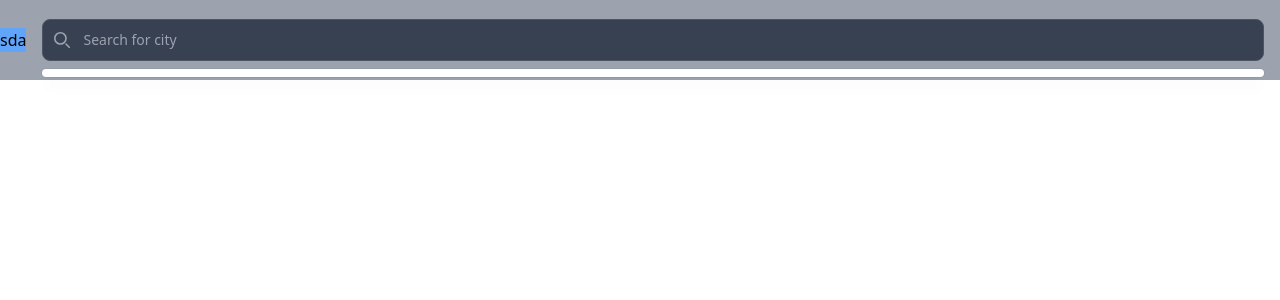
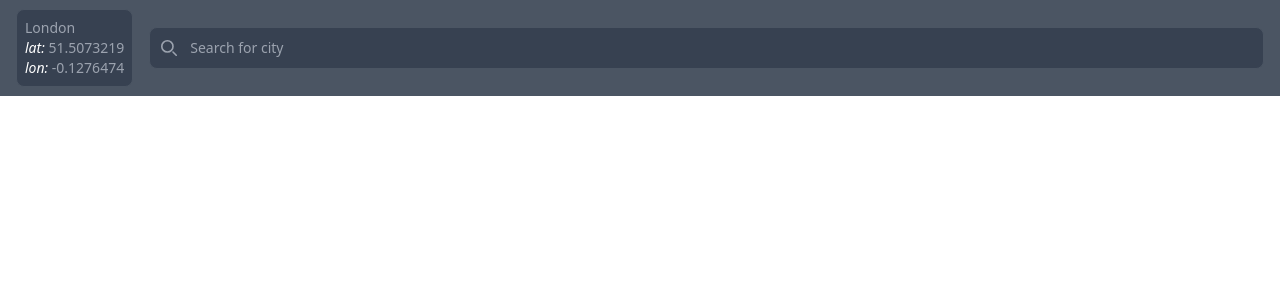
Before and after one commit to sikoramodra/vue-weather-app, a Vue app: page / in a window 1280 px wide. Shown: the top 300 px of the page. Built offline with nearby package versions, Linux system fonts and the light colour scheme.

Commit message:
feat: connected searchbar to location card

```diff
--- a/src/App.vue
+++ b/src/App.vue
@@ -1,14 +1,27 @@
 <script setup>
 import LocationCard from '@/components/LocationCard.vue';
 import SearchBar from '@/components/SearchBar.vue';
-import { ref } from 'vue';
+import { reactive, ref } from 'vue';
 
 const q = ref();
+const city = reactive({
+  name: 'London',
+  lat: 51.5073219,
+  lon: -0.1276474,
+});
+
+const updateCity = ({ name, lat, lon }) => {
+  city.name = name;
+  city.lat = lat;
+  city.lon = lon;
+};
 </script>
 
 <template>
-  <header class="bg-gray-400 h-20 flex justify-evenly items-center">
-    <LocationCard />
-    <SearchBar v-model:q="q" />
+  <header
+    class="bg-gray-300 dark:bg-gray-600 h-24 flex justify-evenly items-center"
+  >
+    <LocationCard :city="city" />
+    <SearchBar v-model:q="q" @update:city="updateCity" />
   </header>
 </template>
--- a/src/components/LocationCard.vue
+++ b/src/components/LocationCard.vue
@@ -1,5 +1,18 @@
-<script setup></script>
+<script setup>
+defineProps({
+  city: {
+    type: Object,
+    required: true,
+  },
+});
+</script>
 
 <template>
-  <div class="bg-blue-400 h-min">sda</div>
+  <div
+    class="bg-gray-50 border border-gray-300 dark:bg-gray-700 dark:text-gray-400 dark:border-gray-600 h-min p-2 ml-4 text-sm rounded-lg min-w-fit"
+  >
+    <h2>{{ city.name }}</h2>
+    <p><em class="dark:text-white">lat: </em>{{ city.lat }}</p>
+    <p><em class="dark:text-white">lon: </em>{{ city.lon }}</p>
+  </div>
 </template>
--- a/src/components/SearchBar.vue
+++ b/src/components/SearchBar.vue
@@ -8,8 +8,9 @@ const props = defineProps({
 });
 
 const cityList = ref();
+const showList = ref(false);
 
-defineEmits(['update:q']);
+const emit = defineEmits(['update:q', 'update:city']);
 
 const fetchCityData = async (q) => {
   try {
@@ -25,12 +26,22 @@ const fetchCityData = async (q) => {
   }
 };
 
+const autocomplete = (name, lat, lon) => {
+  emit('update:city', { name, lat, lon });
+  emit('update:q', null);
+  showList.value = false;
+  cityList.value = null;
+};
+
 watch(
   () => props.q,
   async () => {
     if (props.q) {
       cityList.value = await fetchCityData(props.q);
-      console.log(cityList.value);
+      showList.value = true;
+    } else {
+      showList.value = false;
+      cityList.value = null;
     }
   },
 );
@@ -64,6 +75,7 @@ watch(
       @input="$emit('update:q', $event.target.value)"
     />
     <div
+      v-if="showList"
       id="dropdown-menu"
       class="absolute left-0 w-full mt-2 rounded-md shadow-lg bg-white ring-1 ring-black ring-opacity-5 p-1 space-y-1"
     >
@@ -71,6 +83,7 @@ watch(
         class="block px-4 py-2 text-gray-700 hover:bg-gray-100 active:bg-blue-100 cursor-pointer rounded-md"
         v-for="(city, index) in cityList"
         :key="index"
+        @click="autocomplete(city.name, city.lat, city.lon)"
       >
         {{ city.name }}
       </p>
```
